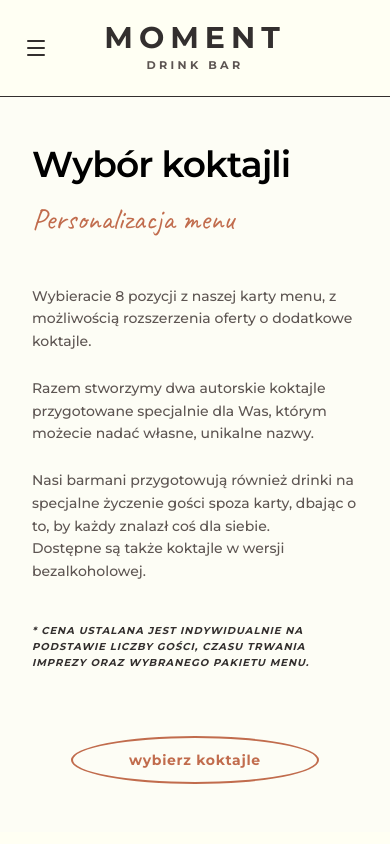
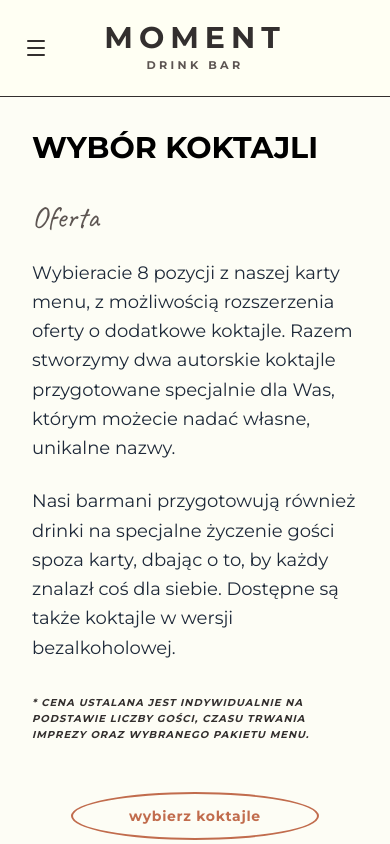
Before and after one commit to piotrmozdzen/moment, a Next.js app: page /oferta in a window 390 px wide. Shown: the top 844 px of the page. Built offline with nearby package versions, Linux system fonts and the light colour scheme; a web font is replaced by a local one.

Commit message:
ui: synchronize page styles, optimize mobile layout, and refine component styling

```diff
--- a/app/o-nas/page.tsx
+++ b/app/o-nas/page.tsx
@@ -10,10 +10,10 @@
 
 export default function AboutPage() {
     return (
-        <section className="min-h-screen bg-[#FDFDF5]">
-            <div className="flex flex-col md:flex-row min-h-screen w-full">
+        <section className="min-h-0 md:min-h-screen bg-[#FDFDF5]">
+            <div className="flex flex-col md:flex-row min-h-0 md:min-h-screen w-full">
                 {/* Left: Content - 50% width */}
-                <div className="w-full md:w-1/2 p-8 md:p-16 lg:p-24 bg-[#FDFDF5] flex flex-col justify-center">
+                <div className="w-full md:w-1/2 p-8 md:p-16 lg:p-24 pt-8 md:pt-[10vh] lg:pt-[10vh] flex flex-col justify-start bg-[#FDFDF5]">
                     <div className="max-w-xl mx-auto md:mx-0">
 
                         <h2 className="text-3xl md:text-4xl lg:text-5xl font-bold font-montserrat uppercase leading-tight mb-8 text-black">
--- a/app/oferta/page.tsx
+++ b/app/oferta/page.tsx
@@ -9,8 +9,6 @@
 
 export default function OfferPage() {
     return (
-        <main className="overflow-x-hidden">
-            <OfferHero />
-        </main>
+        <OfferHero />
     );
 }
--- a/components/contact-page-form.tsx
+++ b/components/contact-page-form.tsx
@@ -40,11 +40,11 @@
     return (
         <main className="bg-[#c16c4d] relative overflow-x-hidden min-h-screen">
 
-            {/* Top Spacer to extend beige background under navbar */}
-            <div className="h-16 md:h-24 bg-brand-cream w-full"></div>
+            {/* Top Spacer to extend beige background under navbar (Hidden on Mobile) */}
+            <div className="hidden md:block h-16 md:h-24 bg-brand-cream w-full"></div>
 
-            {/* Organic Wave Divider - Transition to Blue */}
-            <div className="relative w-full leading-[0] transform rotate-180 bg-brand-cream">
+            {/* Organic Wave Divider - Transition to Blue (Hidden on Mobile) */}
+            <div className="hidden md:block relative w-full leading-[0] transform rotate-180 bg-brand-cream">
                 <svg
                     viewBox="0 0 1200 120"
                     preserveAspectRatio="none"
--- a/components/mixologist.tsx
+++ b/components/mixologist.tsx
@@ -34,13 +34,13 @@
 
                     {/* Ingredients Icons */}
                     <div className="flex items-center gap-6">
-                        <div className="relative w-16 h-16">
+                        <div className="relative w-12 h-12">
                             <Image src="/blueberry.png" alt="Blueberry" fill className="object-contain" />
                         </div>
-                        <div className="relative w-16 h-16">
+                        <div className="relative w-12 h-12">
                             <Image src="/cirtus.png" alt="Lemon" fill className="object-contain" />
                         </div>
-                        <div className="relative w-16 h-16">
+                        <div className="relative w-12 h-12">
                             <Image src="/strawberry.png" alt="Strawberry" fill className="object-contain" />
                         </div>
                     </div>
--- a/components/offer-hero.tsx
+++ b/components/offer-hero.tsx
@@ -6,35 +6,31 @@
 
 export function OfferHero() {
     return (
-        <section className="w-full lg:h-[calc(100vh-80px)] flex flex-col lg:flex-row items-stretch overflow-hidden bg-[#FDFDF5]">
-
+        <section className="min-h-0 md:min-h-screen bg-[#FDFDF5]">
+            <div className="flex flex-col md:flex-row min-h-0 md:min-h-screen w-full">
                 {/* 1. LEFT SIDE: CONTENT */}
-            <div className="w-full lg:w-1/2 flex flex-col justify-center px-8 md:px-16 lg:px-24 py-12 relative bg-[#FDFDF5] text-[#332f2e]">
-
-                <div className="relative z-10 w-full max-w-xl mx-auto lg:mx-0 text-left">
-                    {/* NEW STYLED HEADER (Like Contact page) */}
-                    <div className="space-y-4 mb-12">
-                        <h1 className="text-4xl md:text-5xl lg:text-6xl font-semibold text-black leading-[1.1] font-montserrat tracking-tight">
+                <div className="w-full md:w-1/2 p-8 md:p-16 lg:p-24 pt-8 md:pt-[10vh] lg:pt-[10vh] flex flex-col justify-start bg-[#FDFDF5]">
+                    <div className="max-w-xl mx-auto md:mx-0">
+                        <h1 className="text-3xl md:text-4xl lg:text-5xl font-bold font-montserrat uppercase leading-tight mb-8 text-black">
                             Wybór koktajli
                         </h1>
-                        <p className="font-caveat text-3xl md:text-4xl text-[#c16c4d]">
-                            Personalizacja menu
+
+                        <div className="mb-12">
+                            <h3 className="font-caveat text-3xl md:text-4xl text-brand-text-light mb-6">
+                                Oferta
+                            </h3>
+
+                            {/* Paragraph Content */}
+                            <div className="text-lg leading-relaxed font-sans text-gray-800 space-y-6">
+                                <p>
+                                    Wybieracie 8 pozycji z naszej karty menu, z możliwością rozszerzenia oferty o dodatkowe koktajle. Razem stworzymy dwa autorskie koktajle przygotowane specjalnie dla Was, którym możecie nadać własne, unikalne nazwy.
+                                </p>
+                                <p>
+                                    Nasi barmani przygotowują również drinki na specjalne życzenie gości spoza karty, dbając o to, by każdy znalazł coś dla siebie. Dostępne są także koktajle w wersji bezalkoholowej.
                                 </p>
                             </div>
 
-                    {/* Paragraph Content */}
-                    <div className="space-y-6 mb-16 text-[#5d5552] text-sm md:text-base leading-relaxed font-medium">
-                        <p>
-                            Wybieracie 8 pozycji z naszej karty menu, z możliwością rozszerzenia oferty o dodatkowe koktajle.
-                        </p>
-                        <p>
-                            Razem stworzymy dwa autorskie koktajle przygotowane specjalnie dla Was, którym możecie nadać własne, unikalne nazwy.
-                        </p>
-                        <p>
-                            Nasi barmani przygotowują również drinki na specjalne życzenie gości spoza karty, dbając o to, by każdy znalazł coś dla siebie.<br></br>Dostępne są także koktajle w wersji bezalkoholowej.
-                        </p>
-
-                        <div className="pt-4">
+                            <div className="pt-8">
                                 <p className="text-[10px] md:text-xs uppercase tracking-[0.1em] text-brand-text font-bold italic leading-relaxed">
                                     * Cena ustalana jest indywidualnie na podstawie liczby gości, czasu trwania imprezy oraz wybranego pakietu menu.
                                 </p>
@@ -42,7 +38,7 @@
                         </div>
 
                         {/* Precisely modeled elliptical button from reference */}
-                    <div className="flex justify-center lg:justify-start">
+                        <div className="flex justify-center md:justify-start">
                             <Link
                                 href="/baza-koktajli"
                                 className="inline-block border-2 border-[#c16c4d] rounded-[100%] bg-[#FDFDF5] text-[#c16c4d] font-bold lowercase tracking-wider text-sm py-3 px-14 hover:bg-[#c16c4d] hover:text-[#FFFFF3] transition-all duration-300"
@@ -54,7 +50,7 @@
                 </div>
 
                 {/* 2. RIGHT SIDE: LIFESTYLE IMAGE */}
-            <div className="hidden lg:block lg:w-1/2 relative min-h-full bg-black">
+                <div className="w-full md:w-1/2 relative min-h-[500px] md:min-h-screen bg-black">
                     <Image
                         src="/hero-cocktails.jpg"
                         alt="Mobile Bar Lifestyle"
@@ -65,6 +61,7 @@
                     />
                     <div className="absolute inset-0 bg-black/5"></div>
                 </div>
+            </div>
         </section>
     );
 }
```
Also changed, not shown: components/process.tsx (+8 -8 lines). Lines whose indentation alone changed are shown as unchanged.
